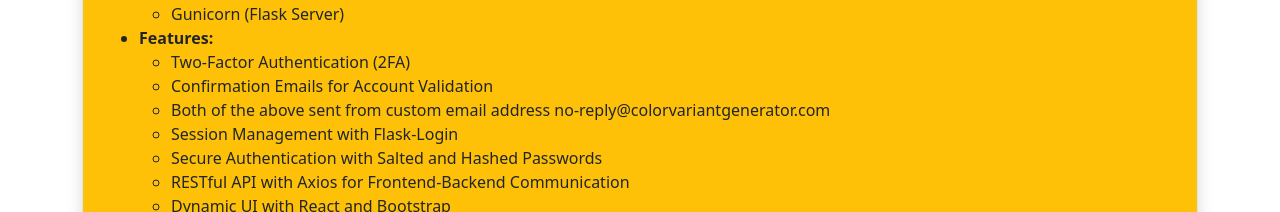
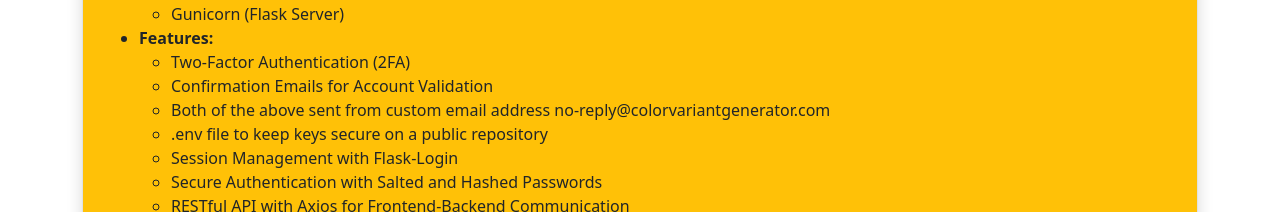
Before and after one commit to winnieda/ColorVariantGenerator, a React (Create React App) app in the folder frontend/: page / in a window 1280 px wide. Shown: the part 900-1112 px from the top of the page. Built offline with nearby package versions, Linux system fonts and the light colour scheme; no server answers.

Commit message:
added brief mention of a .env file to landing page

```diff
--- a/frontend/src/components/js/LandingPage.js
+++ b/frontend/src/components/js/LandingPage.js
@@ -61,6 +61,7 @@
                 <li>Two-Factor Authentication (2FA)</li>
                 <li>Confirmation Emails for Account Validation</li>
                 <li>Both of the above sent from custom email address no-reply@colorvariantgenerator.com</li>
+                <li>.env file to keep keys secure on a public repository</li>
                 <li>Session Management with Flask-Login</li>
                 <li>Secure Authentication with Salted and Hashed Passwords</li>
                 <li>RESTful API with Axios for Frontend-Backend Communication</li>
```
